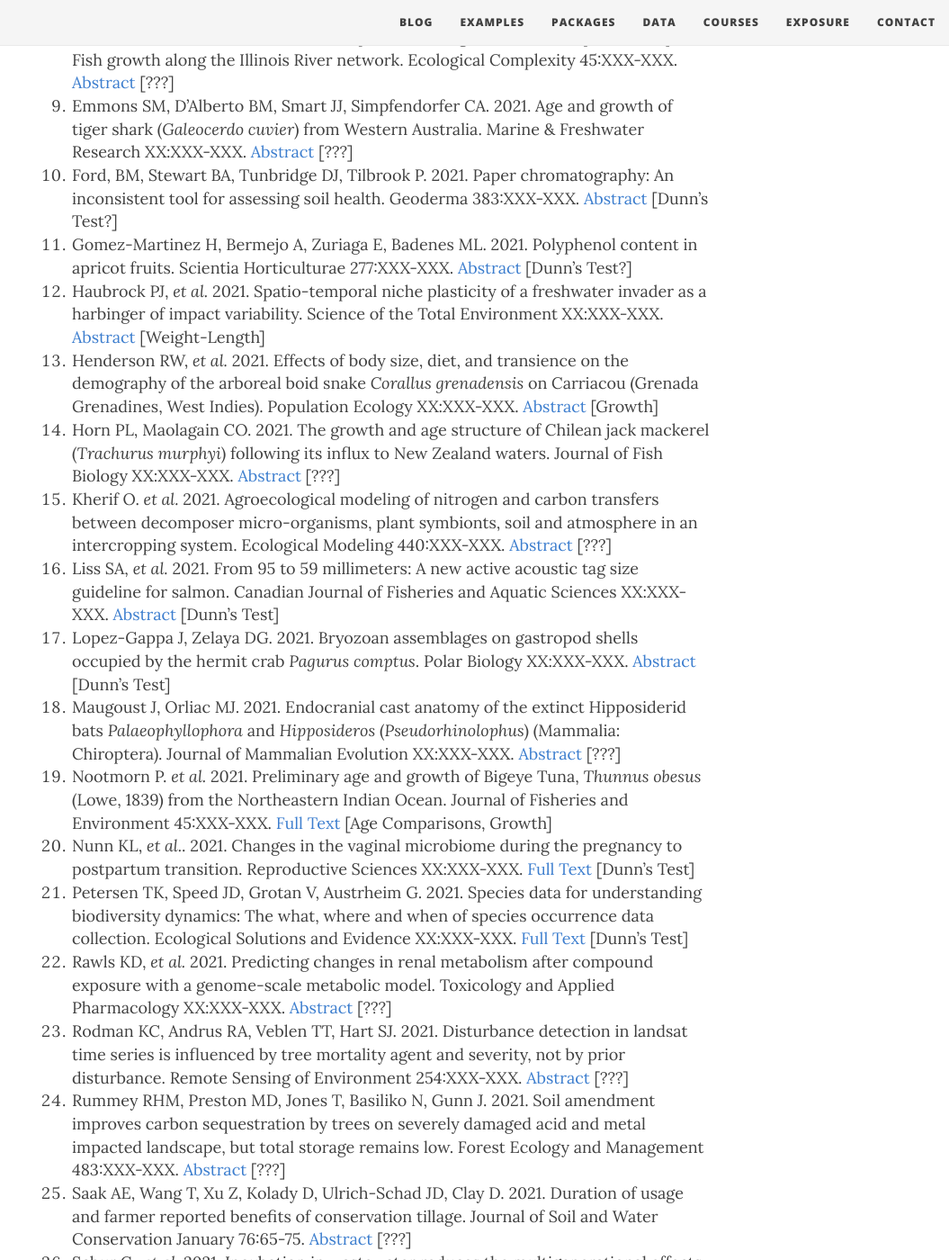
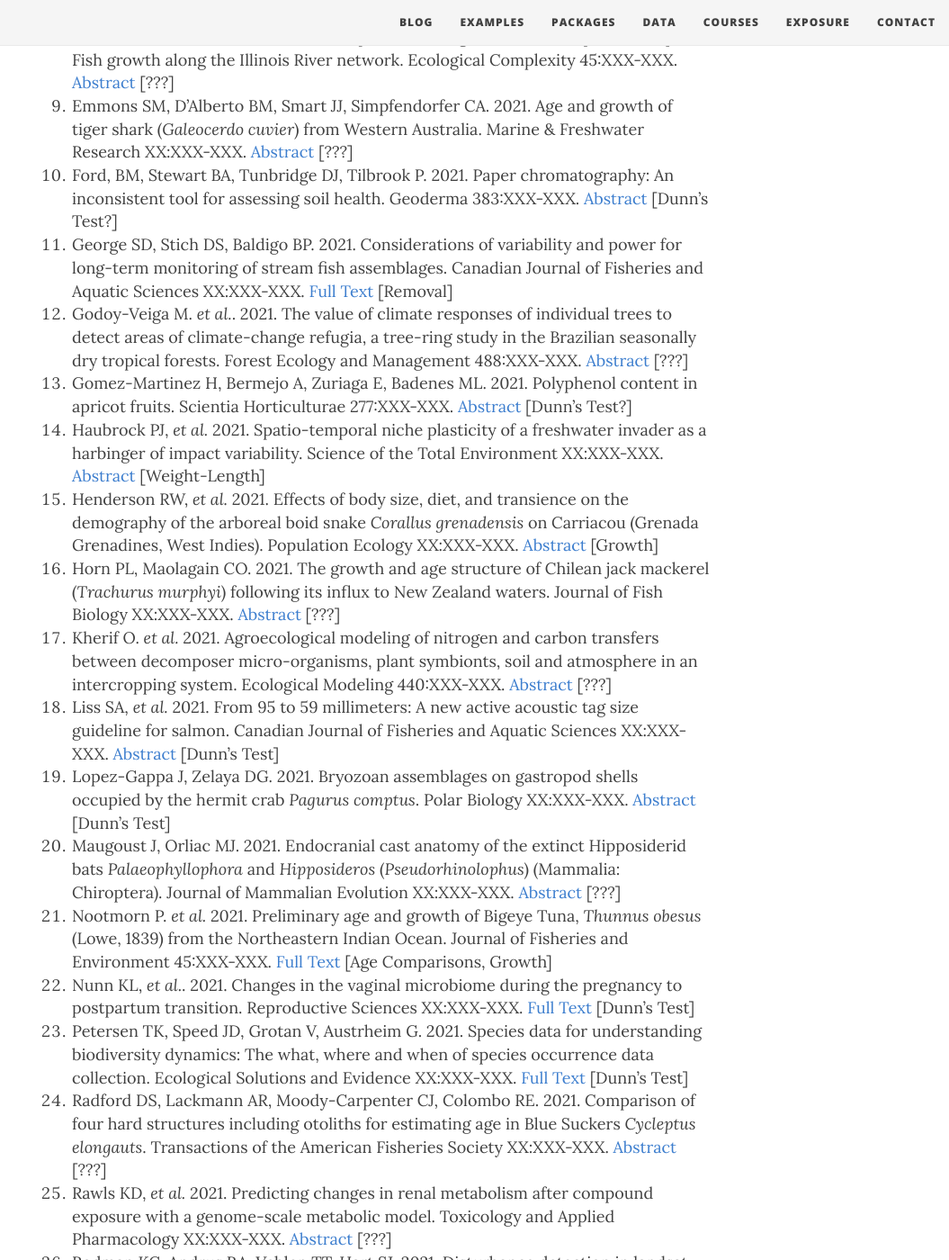
Before and after one commit to droglenc/fishR, a Jekyll site: the page built from exposure/exposure-citations21.md, in a window 1280 px wide and 1400 px high, scrolled down 987 px. Shown: the whole window at 90% size, without its empty margins (225-1280 px from the left). Built offline with Jekyll 4.4.1, drawn with Linux system fonts in a browser that asks for light colours; nearby versions of some CDN libraries; some of the changed text lies outside the part shown.

Commit message:
Update exposure-citations21.md

```diff
--- a/exposure/exposure-citations21.md
+++ b/exposure/exposure-citations21.md
@@ -17,6 +17,8 @@ The [**IFAR** book](http://derekogle.com/IFAR/), **fishR** website, or the **FSA
 1. DeBoer JA, Thomas MC, Lamer JT, Casper AF, Delong MD. 2021. Complex to simple: Fish growth along the Illinois River network. Ecological Complexity 45:XXX-XXX. [Abstract](https://www.sciencedirect.com/science/article/pii/S1476945X20301719) [???]
 1. Emmons SM, D'Alberto BM, Smart JJ, Simpfendorfer CA. 2021. Age and growth of tiger shark (*Galeocerdo cuvier*) from Western Australia. Marine & Freshwater Research XX:XXX-XXX. [Abstract](https://www.publish.csiro.au/MF/MF20291) [???]
 1. Ford, BM, Stewart BA, Tunbridge DJ, Tilbrook P. 2021. Paper chromatography: An inconsistent tool for assessing soil health. Geoderma 383:XXX-XXX. [Abstract](https://www.sciencedirect.com/science/article/abs/pii/S0016706120325386) [Dunn's Test?]
+1. George SD, Stich DS, Baldigo BP. 2021. Considerations of variability and power for long-term monitoring of stream fish assemblages. Canadian Journal of Fisheries and Aquatic Sciences XX:XXX-XXX. [Full Text](https://cdnsciencepub.com/doi/pdf/10.1139/cjfas-2020-0013) [Removal]
+1. Godoy-Veiga M. *et al.*. 2021. The value of climate responses of individual trees to detect areas of climate-change refugia, a tree-ring study in the Brazilian seasonally dry tropical forests. Forest Ecology and Management 488:XXX-XXX. [Abstract](https://www.sciencedirect.com/science/article/abs/pii/S0378112721000608) [???]
 1. Gomez-Martinez H, Bermejo A, Zuriaga E, Badenes ML. 2021. Polyphenol content in apricot fruits. Scientia Horticulturae 277:XXX-XXX. [Abstract](https://www.sciencedirect.com/science/article/abs/pii/S0304423820306567) [Dunn's Test?]
 1. Haubrock PJ, *et al.* 2021. Spatio-temporal niche plasticity of a freshwater invader as a harbinger of impact variability. Science of the Total Environment XX:XXX-XXX. [Abstract](https://www.sciencedirect.com/science/article/abs/pii/S0048969721010147) [Weight-Length]
 1. Henderson RW, *et al.* 2021. Effects of body size, diet, and transience on the demography of the arboreal boid snake *Corallus grenadensis* on Carriacou (Grenada Grenadines, West Indies). Population Ecology XX:XXX-XXX. [Abstract](https://esj-journals.onlinelibrary.wiley.com/doi/abs/10.1002/1438-390X.12079) [Growth]
@@ -28,8 +30,10 @@ The [**IFAR** book](http://derekogle.com/IFAR/), **fishR** website, or the **FSA
 1. Nootmorn P. *et al.* 2021. Preliminary age and growth of Bigeye Tuna, *Thunnus obesus* (Lowe, 1839) from the Northeastern Indian Ocean. Journal of Fisheries and Environment 45:XXX-XXX. [Full Text](https://li01.tci-thaijo.org/index.php/JFE/article/download/245903/170221) [Age Comparisons, Growth]
 1. Nunn KL, *et al.*. 2021. Changes in the vaginal microbiome during the pregnancy to postpartum transition. Reproductive Sciences XX:XXX-XXX. [Full Text](https://link.springer.com/article/10.1007/s43032-020-00438-6) [Dunn's Test]
 1. Petersen TK, Speed JD, Grotan V, Austrheim G. 2021. Species data for understanding biodiversity dynamics: The what, where and when of species occurrence data collection. Ecological Solutions and Evidence XX:XXX-XXX. [Full Text](https://besjournals.onlinelibrary.wiley.com/doi/pdfdirect/10.1002/2688-8319.12048) [Dunn's Test]
+1. Radford DS, Lackmann AR, Moody-Carpenter CJ, Colombo RE. 2021. Comparison of four hard structures including otoliths for estimating age in Blue Suckers *Cycleptus elongauts*. Transactions of the American Fisheries Society XX:XXX-XXX. [Abstract](https://afspubs.onlinelibrary.wiley.com/doi/abs/10.1002/tafs.10303) [???]
 1. Rawls KD, *et al.* 2021. Predicting changes in renal metabolism after compound exposure with a genome-scale metabolic model. Toxicology and Applied Pharmacology XX:XXX-XXX. [Abstract](https://www.sciencedirect.com/science/article/abs/pii/S0041008X20305123) [???]
 1. Rodman KC, Andrus RA, Veblen TT, Hart SJ. 2021. Disturbance detection in landsat time series is influenced by tree mortality agent and severity, not by prior disturbance. Remote Sensing of Environment 254:XXX-XXX. [Abstract](https://www.sciencedirect.com/science/article/abs/pii/S0034425720306179) [???]
+1. Rodriquez-Garcia C, *et al.* 2021. First records and presence over time of the cubozoan *Carybdea marsupialis* (Linnaeus, 1758) on the southwestern Spanish coast (Northeast Atlantic). Regional Studies in Marine Science XX:XXX-XXX. [Abstract](https://www.sciencedirect.com/science/article/abs/pii/S2352485521001043) [???]
 1. Rummey RHM, Preston MD, Jones T, Basiliko N, Gunn J. 2021. Soil amendment improves carbon sequestration by trees on severely damaged acid and metal impacted landscape, but total storage remains low. Forest Ecology and Management 483:XXX-XXX. [Abstract](https://www.sciencedirect.com/science/article/abs/pii/S0378112720316650) [???]
 1. Saak AE, Wang T, Xu Z, Kolady D, Ulrich-Schad JD, Clay D. 2021. Duration of usage and farmer reported benefits of conservation tillage. Journal of Soil and Water Conservation January 76:65-75. [Abstract](https://www.jswconline.org/content/76/1/65.abstract) [???]
 1. Schur C., *et al.* 2021. Incubation in wastewater reduces the multigenerational effects of microplastics in *Daphnia magna*. Environmental Science and Technology XX:XXX-XXX. [Abstract](https://pubmed.ncbi.nlm.nih.gov/33538579/) [Growth]
```
Also changed, not shown: other parts of exposure/exposure-citations21.md (+1 -1 lines).
